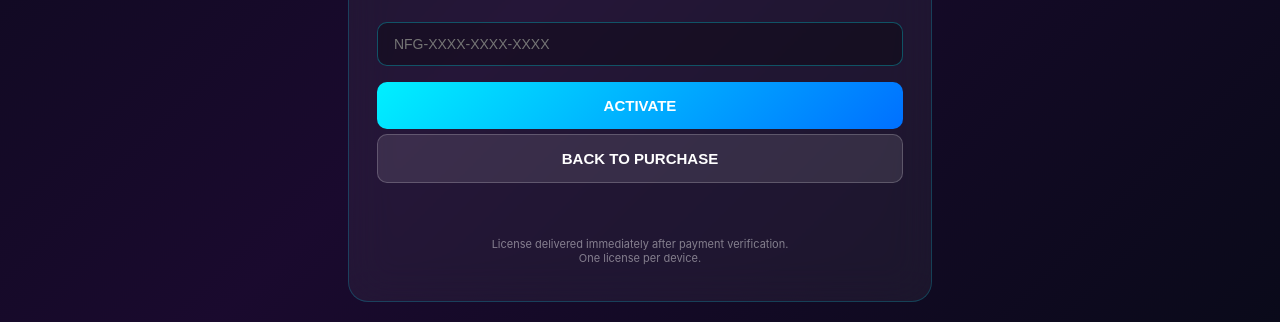
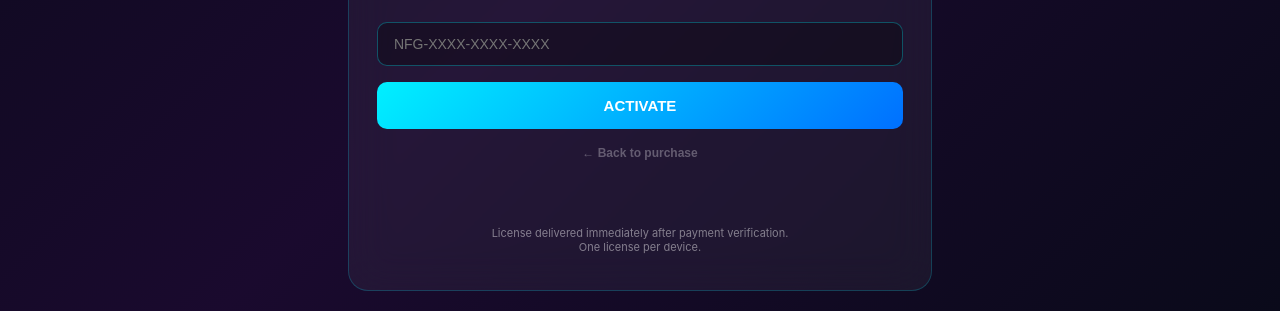
Before and after one commit to rockz5555/nfg-play-store, a plain HTML site: page buy.html in a window 1280 px wide. Both pictures are taken after a click on the button "I ALREADY HAVE A KEY". Shown: the part 527-849 px from the top of the page. Drawn offline with Linux system fonts and the light colour scheme.

Commit message:
Update buy.html

```diff
--- a/buy.html
+++ b/buy.html
@@ -272,6 +272,26 @@
 
     .btn-secondary:hover {
       background: rgba(255, 255, 255, 0.15);
+    }
+
+    .btn-back-link {
+      display: block;
+      width: 100%;
+      padding: 12px;
+      border: none;
+      border-radius: 10px;
+      font-size: 12px;
+      font-weight: 600;
+      cursor: pointer;
+      text-align: center;
+      background: transparent;
+      color: rgba(255,255,255,0.3);
+      transition: all 0.2s;
+      margin-top: 4px;
+    }
+    .btn-back-link:hover {
+      color: rgba(255,255,255,0.6);
+      background: rgba(255,255,255,0.03);
     }
 
     .btn-coinbase {
@@ -953,7 +973,7 @@
       <div id="keyForm" class="hidden">
         <input type="text" id="licenseKey" class="email-input" placeholder="NFG-XXXX-XXXX-XXXX" autocomplete="off" />
         <button class="btn btn-primary" onclick="handleKey()">ACTIVATE</button>
-        <button class="btn btn-secondary" onclick="showPurchase()">BACK TO PURCHASE</button>
+        <button class="btn-back-link" onclick="showPurchase()">&larr; Back to purchase</button>
       </div>
 
       <!-- Payment processing / success -->
@@ -973,6 +993,7 @@
           <div id="licenseKeyDisplay" class="license-key-box">---</div>
           <p class="help-text">Enter this key in the NFG Multi Crack app to activate Pro features.</p>
           <button class="btn btn-secondary" style="margin-top:16px" onclick="resetPage()">DONE</button>
+          <button class="btn-back-link" onclick="showPurchase()">&larr; Back to purchase</button>
         </div>
       </div>
 
```
